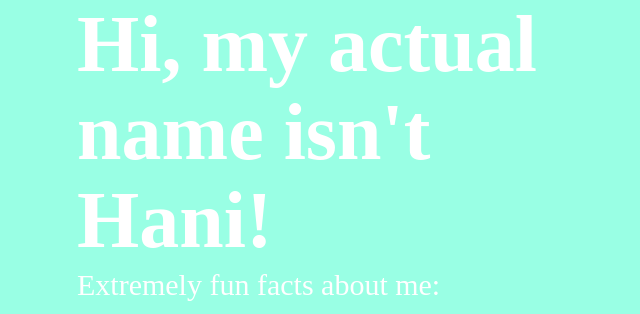
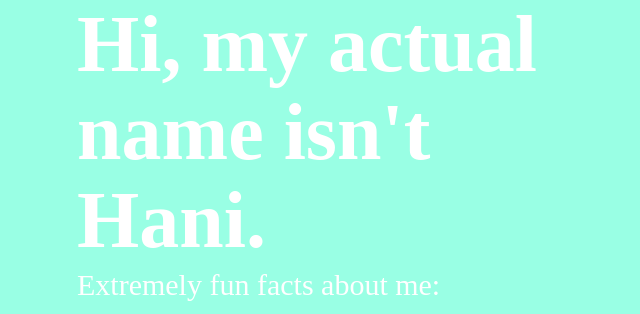
Before and after one commit to melonbubblegum/newrep, a plain HTML site: page index.html in a window 1280 px wide. Shown: the top 314 px of the page, 313-953 px from the left. Drawn offline with Linux system fonts and the light colour scheme.

Commit message:
unnecessary change

```diff
--- a/index.html
+++ b/index.html
@@ -13,7 +13,7 @@
     </head>
     <body>
     <div id="main">
-    <h1> Hi, my actual name isn't Hani!</h1>
+    <h1> Hi, my actual name isn't Hani.</h1>
 
         <p>Extremely fun facts about me:</p>
         <ol>
```
